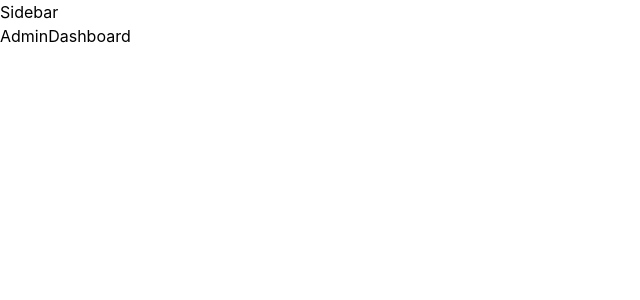
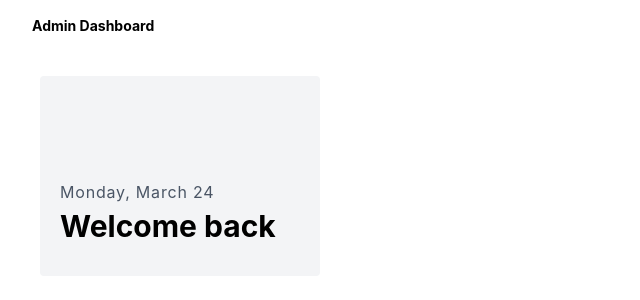
Before and after one commit to ashutoshthakur3110/Admin-Dashboard, a React (Vite) app: page /dashboard/admin in a window 1280 px wide. Shown: the top 300 px of the page, without its empty margins (0-640 px from the left). Built offline with nearby package versions, Linux system fonts and the light colour scheme.

Commit message:
Add Sidebar component with admin dashboard layout

```diff
--- a/src/components/Sidebar.jsx
+++ b/src/components/Sidebar.jsx
@@ -2,7 +2,14 @@ import React from 'react'
 
 const Sidebar = () => {
   return (
-    <div>Sidebar</div>
+    <div className='font-roboto-mono'>
+      <div className='text-sm ml-8 mt-4 font-bold'>Admin Dashboard</div>
+      <div className='bg-gray-100 h-50 w-70 ml-10 mt-10 rounded'>
+
+        <div className='text-gray-600 font-sm tracking-wider relative left-5 top-26'>Monday, March 24</div>
+        <div className='text-3xl font-bold relative left-5 top-27'>Welcome back</div>
+      </div>
+    </div>
   )
 }
 
--- a/src/pages/Admin/AdminDashboard.jsx
+++ b/src/pages/Admin/AdminDashboard.jsx
@@ -2,7 +2,9 @@ import React from 'react'
 
 const AdminDashboard = () => {
   return (
-    <div>AdminDashboard</div>
+    <div>
+
+    </div>
   )
 }
 
```
